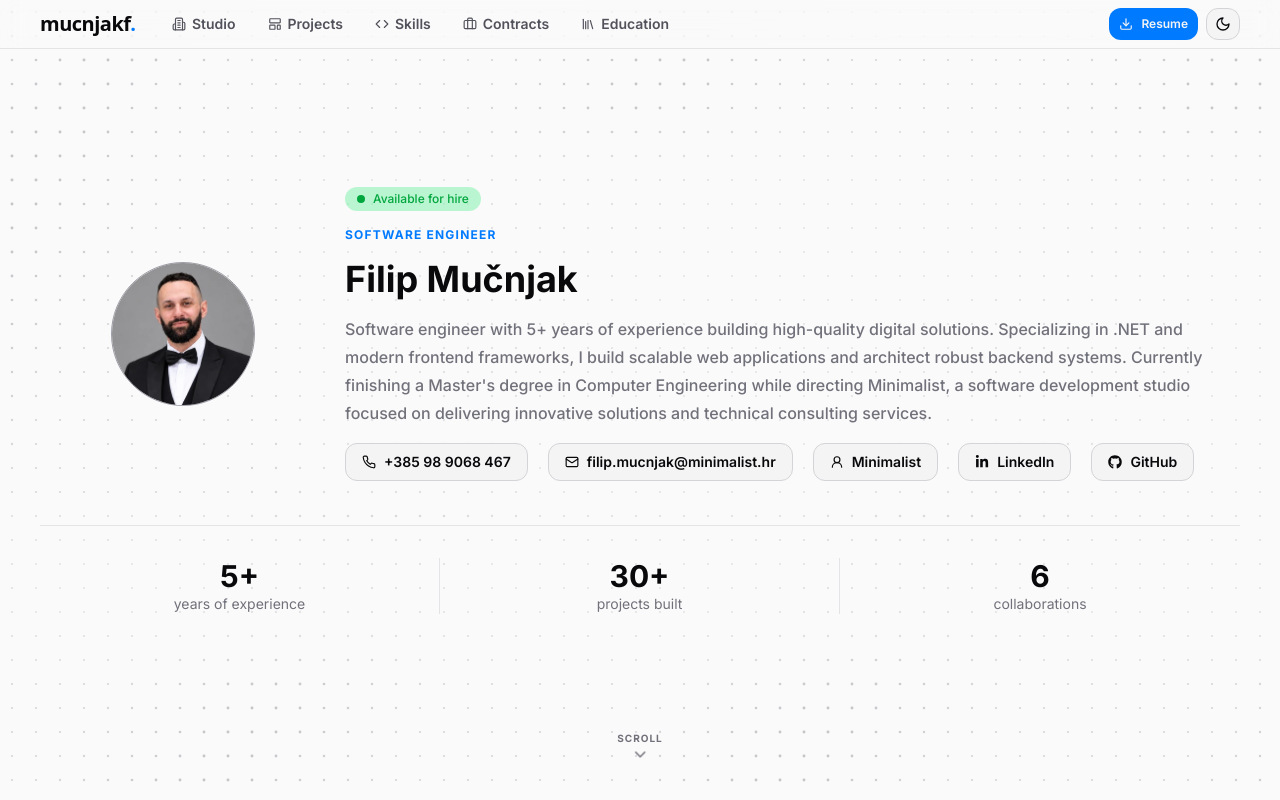
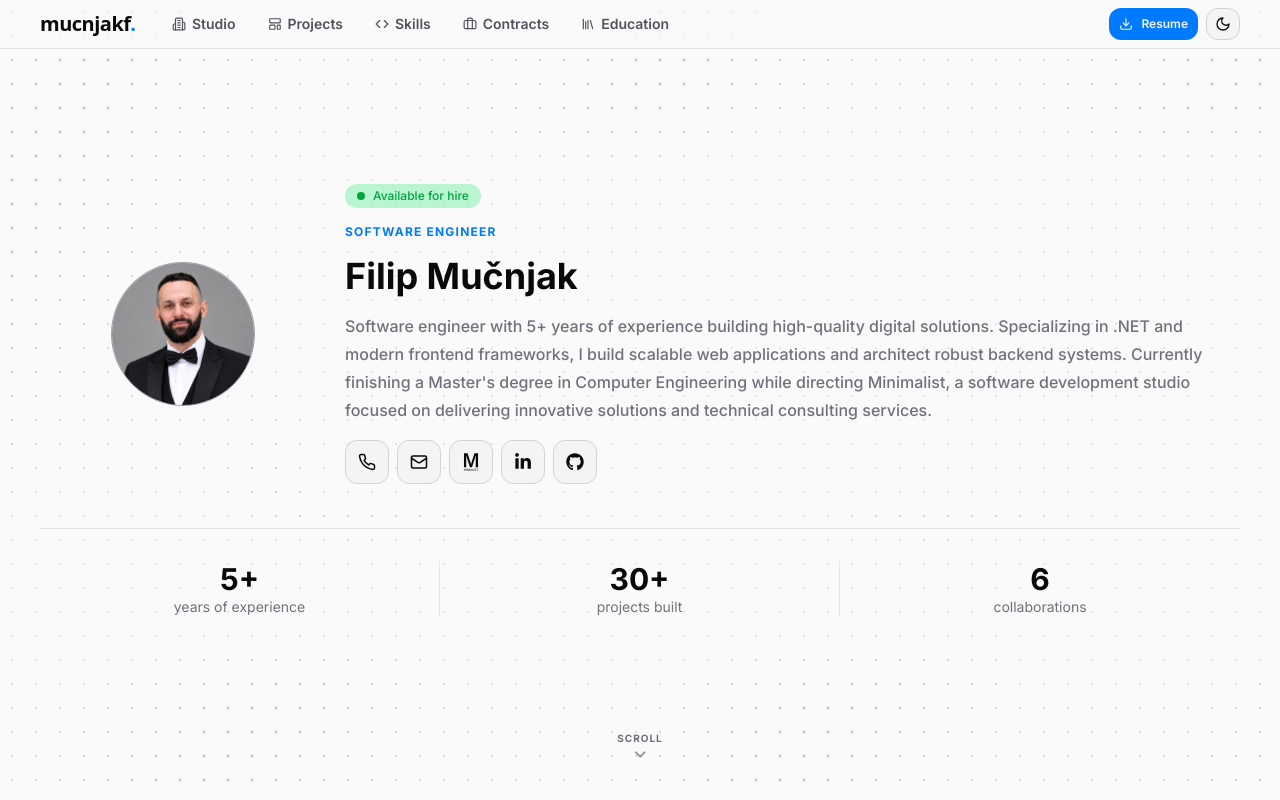
Before and after one commit to mucnjakf/Portfolio, a React (Vite) app: page / in a window 1280 px wide. Shown: the top 800 px of the page. Built offline with nearby package versions, Linux system fonts and the light colour scheme.

Commit message:
feat: add IconLinkSecondary and MinimalistIcon components

```diff
--- /dev/null
+++ b/design/showcase/og.html
@@ -0,0 +1,101 @@
+<!doctype html>
+<html lang="en" class="dark">
+  <head>
+    <meta charset="UTF-8" />
+    <title>Link preview (og:image)</title>
+    <link rel="stylesheet" href="showcase.css" />
+    <style>
+      html,
+      body,
+      .canvas {
+        width: 1200px;
+        height: 630px;
+      }
+
+      .canvas {
+        --glow-x: 26%;
+        --glow-y: 50%;
+      }
+
+      .card {
+        position: absolute;
+        inset: 0;
+        display: flex;
+        align-items: center;
+        gap: 64px;
+        padding: 0 96px;
+      }
+
+      .portrait {
+        flex: none;
+        width: 260px;
+        height: 260px;
+        border-radius: 50%;
+        border: 2px solid #d4d4d8;
+        box-shadow: var(--shadow);
+        object-fit: cover;
+      }
+
+      .copy-og {
+        display: flex;
+        flex-direction: column;
+        gap: 18px;
+      }
+
+      .name {
+        font-size: 76px;
+        line-height: 1;
+        font-weight: 800;
+        letter-spacing: -0.035em;
+        color: var(--fg);
+      }
+
+      .summary {
+        max-width: 640px;
+        font-size: 26px;
+        line-height: 1.45;
+        font-weight: 500;
+        color: var(--muted);
+      }
+
+      .brand {
+        position: absolute;
+        left: 96px;
+        bottom: 56px;
+        font-size: 30px;
+        font-weight: 700;
+        letter-spacing: -0.5px;
+        color: var(--fg);
+      }
+
+      .brand span {
+        color: var(--brow);
+      }
+
+      .site {
+        position: absolute;
+        right: 96px;
+        bottom: 60px;
+        font-size: 22px;
+        font-weight: 600;
+        color: var(--muted);
+      }
+    </style>
+  </head>
+  <body>
+    <div class="canvas">
+      <div class="card">
+        <img class="portrait" src="../../src/assets/portrait.webp" alt="" />
+
+        <div class="copy-og">
+          <div class="brow">Software engineer</div>
+          <div class="name">Filip Mučnjak</div>
+          <p class="summary">.NET and modern frontend. Projects, experience and the Minimalist studio.</p>
+        </div>
+      </div>
+
+      <div class="brand">mucnjakf<span>.</span></div>
+      <div class="site">mucnjakf.dev</div>
+    </div>
+  </body>
+</html>
--- a/index.html
+++ b/index.html
@@ -13,7 +13,12 @@
         <meta property="og:url" content="https://mucnjakf.dev/"/>
         <meta property="og:title" content="Filip Mučnjak · Software Engineer"/>
         <meta property="og:description" content="Software engineer specializing in .NET and modern frontend frameworks. Projects, skills, experience and contact."/>
-        <meta name="twitter:card" content="summary"/>
+        <meta property="og:image" content="https://mucnjakf.dev/og-image.png"/>
+        <meta property="og:image:width" content="1200"/>
+        <meta property="og:image:height" content="630"/>
+        <meta property="og:image:alt" content="Filip Mučnjak, software engineer, with the mucnjakf.dev brand"/>
+        <meta name="twitter:card" content="summary_large_image"/>
+        <meta name="twitter:image" content="https://mucnjakf.dev/og-image.png"/>
         <link rel="preconnect" href="https://fonts.googleapis.com"/>
         <link rel="preconnect" href="https://fonts.gstatic.com" crossorigin/>
         <link href="https://fonts.googleapis.com/css2?family=Archivo:wght@500&family=Inter:wght@400;500;600;700&display=swap" rel="stylesheet"/>
--- /dev/null
+++ b/src/components/button/IconLinkSecondary.tsx
@@ -0,0 +1,30 @@
+import type { ElementType } from "react";
+
+function IconLinkSecondary({
+  icon: Icon,
+  label,
+  href,
+  className = "",
+}: {
+  icon: ElementType;
+  label: string;
+  href: string;
+  className?: string;
+}) {
+  const isExternal = href.startsWith("http");
+
+  return (
+    <a
+      href={href}
+      target={isExternal ? "_blank" : undefined}
+      rel={isExternal ? "noreferrer" : undefined}
+      aria-label={label}
+      title={label}
+      className={`flex cursor-pointer items-center justify-center rounded-xl border border-zinc-300 bg-zinc-100 text-zinc-950 transition-colors hover:bg-zinc-200 focus-visible:outline-2 focus-visible:outline-offset-2 focus-visible:outline-blue-700 dark:border-zinc-600 dark:bg-zinc-900 dark:text-zinc-300 dark:hover:bg-zinc-800 dark:focus-visible:outline-blue-600 ${className}`}
+    >
+      <Icon size={18} aria-hidden="true" />
+    </a>
+  );
+}
+
+export default IconLinkSecondary;
--- /dev/null
+++ b/src/components/display/MinimalistIcon.tsx
@@ -0,0 +1,63 @@
+// Minimalist studio mark (capital M over "INIMALIST"), outlined from the studio favicon without its ground.
+// Takes size/className like a react-icons component, so it can be passed as an `icon` prop.
+function MinimalistIcon({
+  size = 16,
+  className = "",
+}: {
+  size?: number;
+  className?: string;
+}) {
+  return (
+    <svg
+      viewBox="144 164 224 224"
+      width={size}
+      height={size}
+      fill="currentColor"
+      aria-hidden="true"
+      className={className}
+    >
+      <path
+        transform="translate(147.84 342.00) scale(0.256000 -0.256000)"
+        d="M81.35 0.00V686.00H255.70L389.24 270.43Q395.24 251.65 401.36 228.60Q407.49 205.54 412.99 184.61Q418.49 163.68 421.49 148.38H428.76Q431.49 163.14 436.09 183.92Q440.70 204.70 446.32 227.77Q451.95 250.84 457.97 271.19L591.51 686.00H764.35V0.00H652.84V375.94Q652.84 414.16 653.72 455.05Q654.59 495.95 655.85 527.73Q657.11 559.51 657.11 569.40H649.35Q646.62 557.97 639.23 531.38Q631.84 504.78 623.69 474.89Q615.54 445.00 608.78 422.67L470.49 0.00H370.67L232.38 421.92Q226.38 441.21 219.37 466.94Q212.35 492.67 205.34 520.03Q198.33 547.38 192.57 569.40H184.81Q185.81 544.59 186.57 509.89Q187.33 475.19 188.20 439.73Q189.08 404.27 189.08 375.94V0.00Z"
+      />
+      <path
+        transform="translate(165.61 385.00) scale(0.036520 -0.036520)"
+        d="M81.35 0.00V686.00H192.87V0.00Z"
+      />
+      <path
+        transform="translate(175.43 385.00) scale(0.036520 -0.036520)"
+        d="M81.35 0.00V686.00H188.57L502.49 256.19Q507.73 249.95 515.22 238.84Q522.70 227.73 529.67 216.76Q536.65 205.79 540.11 198.57H544.86Q544.86 213.54 544.86 227.76Q544.86 241.97 544.86 256.19V686.00H652.59V0.00H549.05L232.19 435.48Q224.43 446.75 212.35 465.59Q200.27 484.43 193.84 494.35H189.08Q189.08 479.89 189.08 465.30Q189.08 450.70 189.08 435.48V0.00Z"
+      />
+      <path
+        transform="translate(202.06 385.00) scale(0.036520 -0.036520)"
+        d="M81.35 0.00V686.00H192.87V0.00Z"
+      />
+      <path
+        transform="translate(211.88 385.00) scale(0.036520 -0.036520)"
+        d="M81.35 0.00V686.00H255.70L389.24 270.43Q395.24 251.65 401.36 228.60Q407.49 205.54 412.99 184.61Q418.49 163.68 421.49 148.38H428.76Q431.49 163.14 436.09 183.92Q440.70 204.70 446.32 227.77Q451.95 250.84 457.97 271.19L591.51 686.00H764.35V0.00H652.84V375.94Q652.84 414.16 653.72 455.05Q654.59 495.95 655.85 527.73Q657.11 559.51 657.11 569.40H649.35Q646.62 557.97 639.23 531.38Q631.84 504.78 623.69 474.89Q615.54 445.00 608.78 422.67L470.49 0.00H370.67L232.38 421.92Q226.38 441.21 219.37 466.94Q212.35 492.67 205.34 520.03Q198.33 547.38 192.57 569.40H184.81Q185.81 544.59 186.57 509.89Q187.33 475.19 188.20 439.73Q189.08 404.27 189.08 375.94V0.00Z"
+      />
+      <path
+        transform="translate(242.59 385.00) scale(0.036520 -0.036520)"
+        d="M6.22 0.00 275.41 686.00H418.49L688.43 0.00H567.62L506.54 158.65H181.84L121.00 0.00ZM217.73 253.57H469.89L393.35 454.89Q389.59 464.40 383.97 480.03Q378.35 495.65 371.87 514.76Q365.38 533.86 358.77 553.59Q352.16 573.32 346.68 589.30H340.95Q334.70 569.54 325.84 543.54Q316.97 517.54 308.49 493.69Q300.00 469.84 294.27 454.89Z"
+      />
+      <path
+        transform="translate(267.79 385.00) scale(0.036520 -0.036520)"
+        d="M81.35 0.00V686.00H192.87V97.19H535.41V0.00Z"
+      />
+      <path
+        transform="translate(287.77 385.00) scale(0.036520 -0.036520)"
+        d="M81.35 0.00V686.00H192.87V0.00Z"
+      />
+      <path
+        transform="translate(297.59 385.00) scale(0.036520 -0.036520)"
+        d="M335.41 -12.00Q278.89 -12.00 227.01 -0.35Q175.13 11.30 135.13 36.82Q95.13 62.35 72.01 101.61Q48.89 140.87 48.89 196.32Q48.89 202.08 49.27 207.47Q49.65 212.87 49.89 216.84H162.41Q162.16 214.11 161.66 208.12Q161.16 202.14 161.16 197.65Q161.16 160.76 182.84 135.07Q204.51 109.38 244.04 96.15Q283.57 82.92 335.24 82.92Q363.38 82.92 389.24 86.43Q415.11 89.95 436.77 97.45Q458.43 104.95 474.45 116.54Q490.46 128.14 499.12 144.18Q507.78 160.22 507.78 181.30Q507.78 212.97 489.17 233.80Q470.57 254.62 439.22 268.59Q407.86 282.57 368.27 293.55Q328.67 304.54 286.84 315.54Q245.00 326.54 205.40 341.55Q165.81 356.57 134.46 378.08Q103.11 399.59 84.50 432.49Q65.89 465.38 65.89 511.89Q65.89 556.97 84.81 592.00Q103.73 627.03 139.65 650.53Q175.57 674.03 225.93 686.01Q276.30 698.00 339.19 698.00Q393.46 698.00 440.99 686.62Q488.51 675.24 524.78 651.23Q561.05 627.22 581.57 590.32Q602.08 553.43 602.08 502.16V490.16H491.32V502.84Q491.32 534.51 472.00 556.58Q452.67 578.65 418.62 590.86Q384.57 603.08 340.13 603.08Q287.11 603.08 251.10 592.76Q215.08 582.43 196.74 563.50Q178.41 544.57 178.41 518.62Q178.41 490.46 197.01 471.51Q215.62 452.57 247.10 439.59Q278.57 426.62 318.16 416.14Q357.76 405.65 399.47 394.27Q441.19 382.89 480.78 368.14Q520.38 353.38 551.85 331.24Q583.32 309.11 601.93 276.35Q620.54 243.59 620.54 197.35Q620.54 122.54 583.77 76.27Q547.00 30.00 482.72 9.00Q418.43 -12.00 335.41 -12.00Z"
+      />
+      <path
+        transform="translate(321.88 385.00) scale(0.036520 -0.036520)"
+        d="M249.35 0.00V589.57H21.84V686.00H589.87V589.57H360.87V0.00Z"
+      />
+    </svg>
+  );
+}
+
+export default MinimalistIcon;
--- a/src/components/navigation/Footer.tsx
+++ b/src/components/navigation/Footer.tsx
@@ -1,6 +1,7 @@
 import IconLinkFlat from "../button/IconLinkFlat.tsx";
 import { FaGithub, FaLinkedinIn } from "react-icons/fa";
-import { LuPhone, LuMail, LuUserRound } from "react-icons/lu";
+import { LuPhone, LuMail } from "react-icons/lu";
+import MinimalistIcon from "../display/MinimalistIcon.tsx";
 import { DataService } from "../../services/dataService.tsx";
 
 function Footer() {
@@ -27,8 +28,8 @@ function Footer() {
           />
 
           <IconLinkFlat
-            icon={LuUserRound}
-            label="Minimalist"
+            icon={MinimalistIcon}
+            label="Minimalist studio"
             href={socialLinks.minimalist}
           />
 
--- a/src/components/profile/ProfileSection.tsx
+++ b/src/components/profile/ProfileSection.tsx
@@ -1,5 +1,6 @@
 import ProfileImage from "./ProfileImage.tsx";
-import ButtonLinkSecondary from "../button/ButtonLinkSecondary.tsx";
+import IconLinkSecondary from "../button/IconLinkSecondary.tsx";
+import MinimalistIcon from "../display/MinimalistIcon.tsx";
 import { FaGithub, FaLinkedinIn } from "react-icons/fa";
 import Badge from "../display/Badge.tsx";
 import Title from "../typography/Title.tsx";
@@ -8,7 +9,7 @@ import Divider from "../display/Divider.tsx";
 import ProfileHighlight from "./ProfileHighlight.tsx";
 import ProfileScrollButton from "./ProfileScrollButton.tsx";
 import { DataService } from "../../services/dataService.tsx";
-import { LuPhone, LuMail, LuUserRound } from "react-icons/lu";
+import { LuPhone, LuMail } from "react-icons/lu";
 import ScrollReveal from "../animation/ScrollReveal.tsx";
 
 function ProfileSection() {
@@ -42,35 +43,40 @@ function ProfileSection() {
 
             <Paragraph text={profile.description} />
 
-            <div className="flex w-full flex-col items-center gap-3 min-[650px]:grid min-[650px]:w-auto min-[650px]:grid-cols-2 min-[650px]:justify-items-start min-[650px]:gap-x-4 min-[650px]:gap-y-3 min-[1026px]:flex min-[1026px]:flex-row min-[1026px]:justify-start min-[1026px]:gap-2">
-              <ButtonLinkSecondary
-                text={profile.socialLinks.phone}
+            <div className="flex flex-wrap items-center justify-center gap-2 min-[650px]:justify-start">
+              <IconLinkSecondary
                 icon={LuPhone}
+                label={`Phone ${profile.socialLinks.phone}`}
                 href={`tel:${profile.socialLinks.phone}`}
+                className="p-3"
               />
 
-              <ButtonLinkSecondary
-                text={profile.socialLinks.email}
+              <IconLinkSecondary
                 icon={LuMail}
+                label={`Email ${profile.socialLinks.email}`}
                 href={`mailto:${profile.socialLinks.email}`}
+                className="p-3"
               />
 
-              <ButtonLinkSecondary
-                text="Minimalist"
-                icon={LuUserRound}
+              <IconLinkSecondary
+                icon={MinimalistIcon}
+                label="Minimalist studio"
                 href={profile.socialLinks.minimalist}
+                className="p-3"
               />
 
-              <ButtonLinkSecondary
-                text="LinkedIn"
+              <IconLinkSecondary
                 icon={FaLinkedinIn}
+                label="LinkedIn"
                 href={profile.socialLinks.linkedin}
+                className="p-3"
               />
 
-              <ButtonLinkSecondary
-                text="GitHub"
+              <IconLinkSecondary
                 icon={FaGithub}
+                label="GitHub"
                 href={profile.socialLinks.github}
+                className="p-3"
               />
             </div>
           </div>
```
Also changed, not shown: public/og-image.png (added), 1 other file (tests, documents, lock files or other folders).
